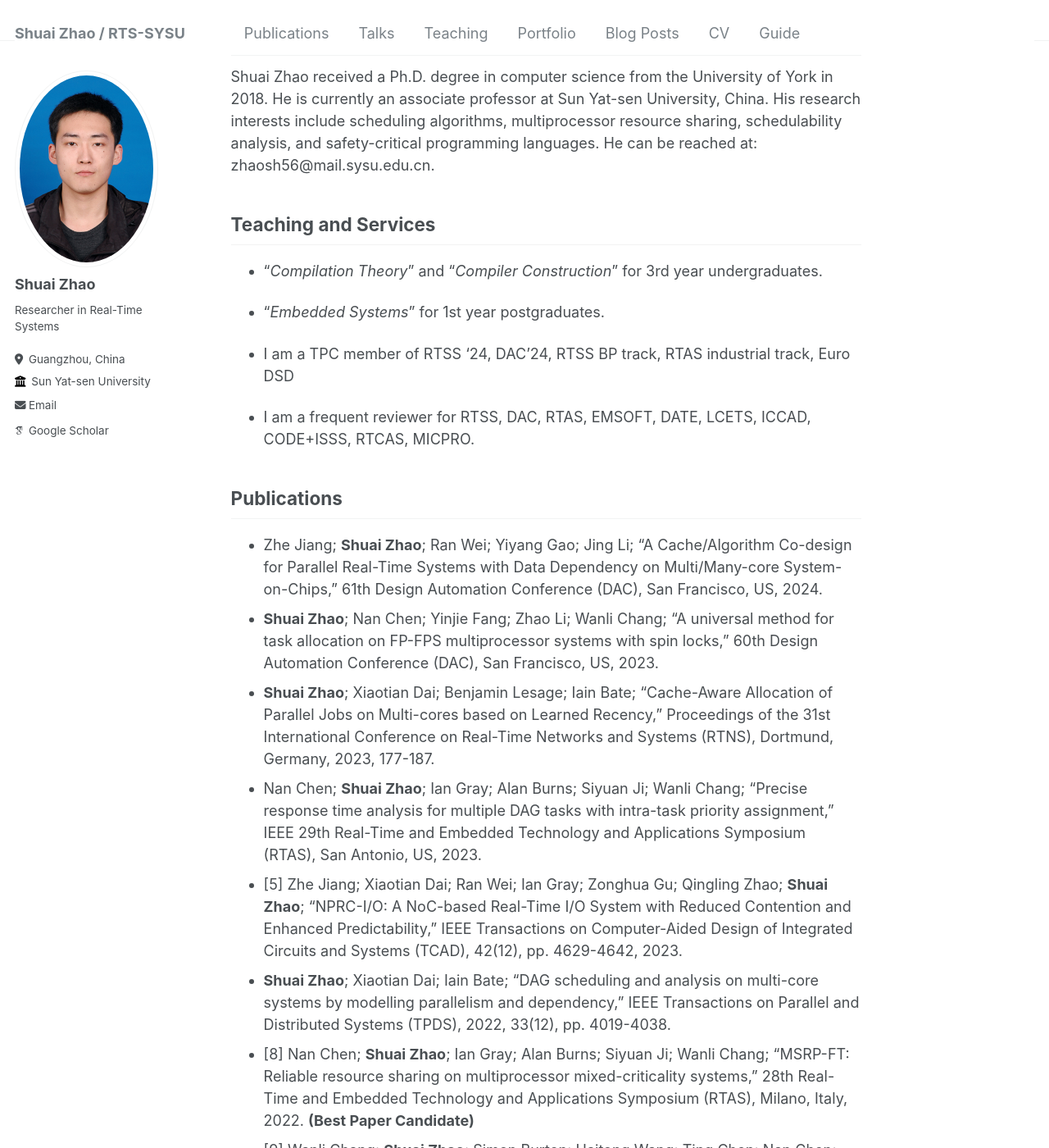
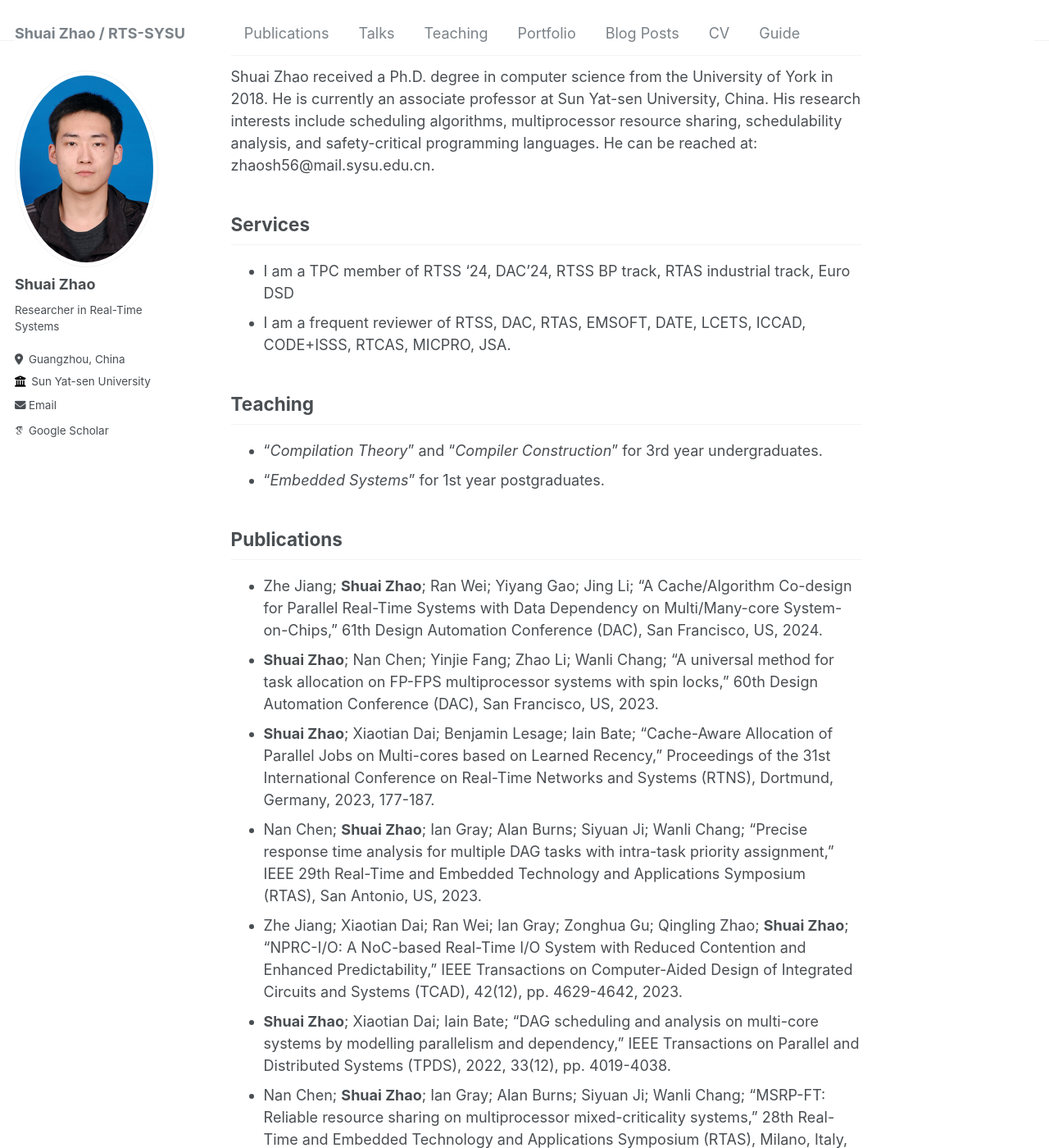
Before and after one commit to zs673/zs673.github.io, a Jekyll site: the page built from _pages/about.md, in a window 1280 px wide and 1400 px high, scrolled down 506 px. Shown: the whole window at 82% size. Built offline with Jekyll 4.4.1, drawn with Linux system fonts in a browser that asks for light colours; some web fonts are replaced; our own code applies the rules of GitHub Pages for plain Markdown files; some of the changed text lies outside the part shown.

Commit message:
Update about.md

```diff
--- a/_pages/about.md
+++ b/_pages/about.md
@@ -1,6 +1,5 @@
 ---
 permalink: /
-title:
 author_profile: true
 redirect_from:
   - /about/
@@ -24,33 +23,36 @@ Shuai Zhao received a Ph.D. degree in computer science from the University of Yo
 
 
 
-Teaching and Services
+Services
 ------
+- I am a TPC member of RTSS '24, DAC'24, RTSS BP track, RTAS industrial track, Euro DSD
+- I am a frequent reviewer of RTSS, DAC, RTAS, EMSOFT, DATE, LCETS, ICCAD, CODE+ISSS, RTCAS, MICPRO, JSA.
+
+
+
+## Teaching
+
 - "*Compilation Theory*" and "*Compiler Construction*" for 3rd year undergraduates.
-
 - "*Embedded Systems*" for 1st year postgraduates.
-
-- I am a TPC member of RTSS '24, DAC'24, RTSS BP track, RTAS industrial track, Euro DSD
-
-- I am a frequent reviewer for RTSS, DAC, RTAS, EMSOFT, DATE, LCETS, ICCAD, CODE+ISSS, RTCAS, MICPRO.
 
 
 
 Publications
 ------
+
 - Zhe Jiang; **Shuai Zhao**; Ran Wei; Yiyang Gao; Jing Li; “A Cache/Algorithm Co-design for Parallel Real-Time Systems with Data Dependency on Multi/Many-core System-on-Chips,” 61th Design Automation Conference (DAC), San Francisco, US, 2024.
 - **Shuai Zhao**; Nan Chen; Yinjie Fang; Zhao Li; Wanli Chang; “A universal method for task allocation on FP-FPS multiprocessor systems with spin locks,” 60th Design Automation Conference (DAC), San Francisco, US, 2023.
 - **Shuai Zhao**; Xiaotian Dai; Benjamin Lesage; Iain Bate; “Cache-Aware Allocation of Parallel Jobs on Multi-cores based on Learned Recency,” Proceedings of the 31st International Conference on Real-Time Networks and Systems (RTNS), Dortmund, Germany, 2023, 177-187.
 - Nan Chen; **Shuai Zhao**; Ian Gray; Alan Burns; Siyuan Ji; Wanli Chang; “Precise response time analysis for multiple DAG tasks with intra-task priority assignment,” IEEE 29th Real-Time and Embedded Technology and Applications Symposium (RTAS), San Antonio, US, 2023.
-- [5] Zhe Jiang; Xiaotian Dai; Ran Wei; Ian Gray; Zonghua Gu; Qingling Zhao; **Shuai Zhao**; “NPRC-I/O: A NoC-based Real-Time I/O System with Reduced Contention and Enhanced Predictability,” IEEE Transactions on Computer-Aided Design of Integrated Circuits and Systems (TCAD), 42(12), pp. 4629-4642, 2023.
+- Zhe Jiang; Xiaotian Dai; Ran Wei; Ian Gray; Zonghua Gu; Qingling Zhao; **Shuai Zhao**; “NPRC-I/O: A NoC-based Real-Time I/O System with Reduced Contention and Enhanced Predictability,” IEEE Transactions on Computer-Aided Design of Integrated Circuits and Systems (TCAD), 42(12), pp. 4629-4642, 2023.
 - **Shuai Zhao**; Xiaotian Dai; Iain Bate; “DAG scheduling and analysis on multi-core systems by modelling parallelism and dependency,” IEEE Transactions on Parallel and Distributed Systems (TPDS), 2022, 33(12), pp. 4019-4038.
-- [8] Nan Chen; **Shuai Zhao**; Ian Gray; Alan Burns; Siyuan Ji; Wanli Chang; “MSRP-FT: Reliable resource sharing on multiprocessor mixed-criticality systems,” 28th Real-Time and Embedded Technology and Applications Symposium (RTAS), Milano, Italy, 2022. **(Best Paper Candidate)**
-- [9] Wanli Chang; **Shuai Zhao**; Simon Burton; Haitong Wang; Ting Chen; Nan Chen; Neil Audsley; “Invited: Hardware/software co-synthesis and co-optimization for autonomous systems,” Design Automation Conference (DAC), San Francisco, US, 2021.
-- [10] Zhe Jiang; **Shuai Zhao**; Ran Wei; Dawei Yang; Richard Paterson; Nan Guan; Yan Zhuang; Neil Audsly; “Bridging the pragmatic gaps for mixed-criticality systems in the automotive industry,” IEEE Transactions on Computer-Aided Design of Integrated Circuits and Systems (TCAD), 41(4), pp. 1116-1129, 2021.
+- Nan Chen; **Shuai Zhao**; Ian Gray; Alan Burns; Siyuan Ji; Wanli Chang; “MSRP-FT: Reliable resource sharing on multiprocessor mixed-criticality systems,” 28th Real-Time and Embedded Technology and Applications Symposium (RTAS), Milano, Italy, 2022. **(Best Paper Candidate)**
+- Wanli Chang; **Shuai Zhao**; Simon Burton; Haitong Wang; Ting Chen; Nan Chen; Neil Audsley; “Invited: Hardware/software co-synthesis and co-optimization for autonomous systems,” Design Automation Conference (DAC), San Francisco, US, 2021.
+- Zhe Jiang; **Shuai Zhao**; Ran Wei; Dawei Yang; Richard Paterson; Nan Guan; Yan Zhuang; Neil Audsly; “Bridging the pragmatic gaps for mixed-criticality systems in the automotive industry,” IEEE Transactions on Computer-Aided Design of Integrated Circuits and Systems (TCAD), 41(4), pp. 1116-1129, 2021.
 - **Shuai Zhao**; Xiaotian Dai; Iain Bate; Alan Burns; Wanli Chang;“DAG scheduling and analysis on multiprocessor systems: exploitation of parallelism and dependency,” Real-Time Systems Symposium (RTSS), Houston, US, 2020.
 - **Shuai Zhao**; Zhe Jiang; Xiaotian Dai; Iain Bate; Ibrahim Habli; Wanli Chang; “Timing-accurate general-purpose I/O for multi-and many-core systems: scheduling and hardware support,” 57th Design Automation Conference (DAC), San Francisco, US, 2020.
 - **Shuai Zhao**; Wanli Chang; Ran Wei; Weichen Liu; Nan Guan; Alan Burns; Andy Wellings; “Priority assignment on partitioned multiprocessor systems with shared resources,” IEEE Transactions on Computers (TC), 2020, 70(7), pp. 1006-1018.
 - **Shuai Zhao**; Jorge Garrido; Ran Wei; Alan Burns; Andy Wellings; Juan A. de la Puente; “A complete run-time overhead-aware schedulability analysis for MrsP under nested resources,” Journal of Systems and Software (JSS), vol. 159, pp. 110449, 2020.
-- [15] Xiaotian Dai; **Shuai Zhao**; Yu Jiang; Xun Jiao; Xiaobo Sharon Hu; Wanli Chang; “Fixed-priority scheduling and controller co-design for time-sensitive networks,” Proceedings of the 39th International Conference on Computer-Aided Design (ICCAD), New York, US, 2020. **(Best Paper Candidate)**
+- Xiaotian Dai; **Shuai Zhao**; Yu Jiang; Xun Jiao; Xiaobo Sharon Hu; Wanli Chang; “Fixed-priority scheduling and controller co-design for time-sensitive networks,” Proceedings of the 39th International Conference on Computer-Aided Design (ICCAD), New York, US, 2020. **(Best Paper Candidate)**
 - Wanli Chang; Debayan Roy; **Shuai Zhao**; Anuradha Annaswamy; Samarjit Chakraborty; “CPS-oriented modeling and control of traﬀic signals using adaptive back pressure,” Design Automation and Test in Europe Conference (DATE), 2020. **(Best Paper Candidate)**
 - Zhe Jiang; **Shuai Zhao**; Pan Dong; Dawei Yang; Ran Wei; Nan Guan; Neil Audsley; “Re-thinking mixed-criticality architecture for automotive industry,” 2020 IEEE 38th International Conference on Computer Design (ICCD), Hartford, US, 2020.
```
